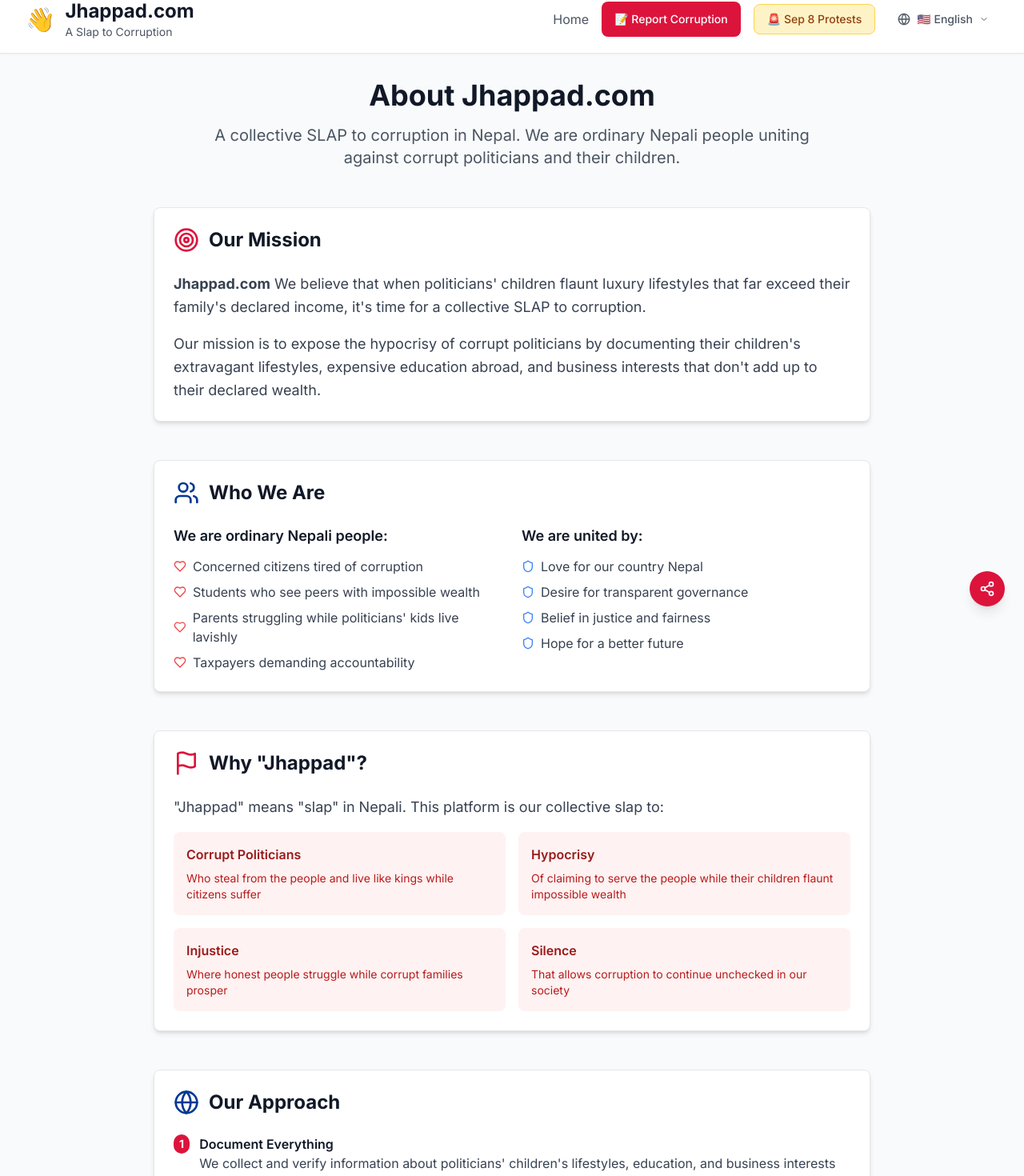
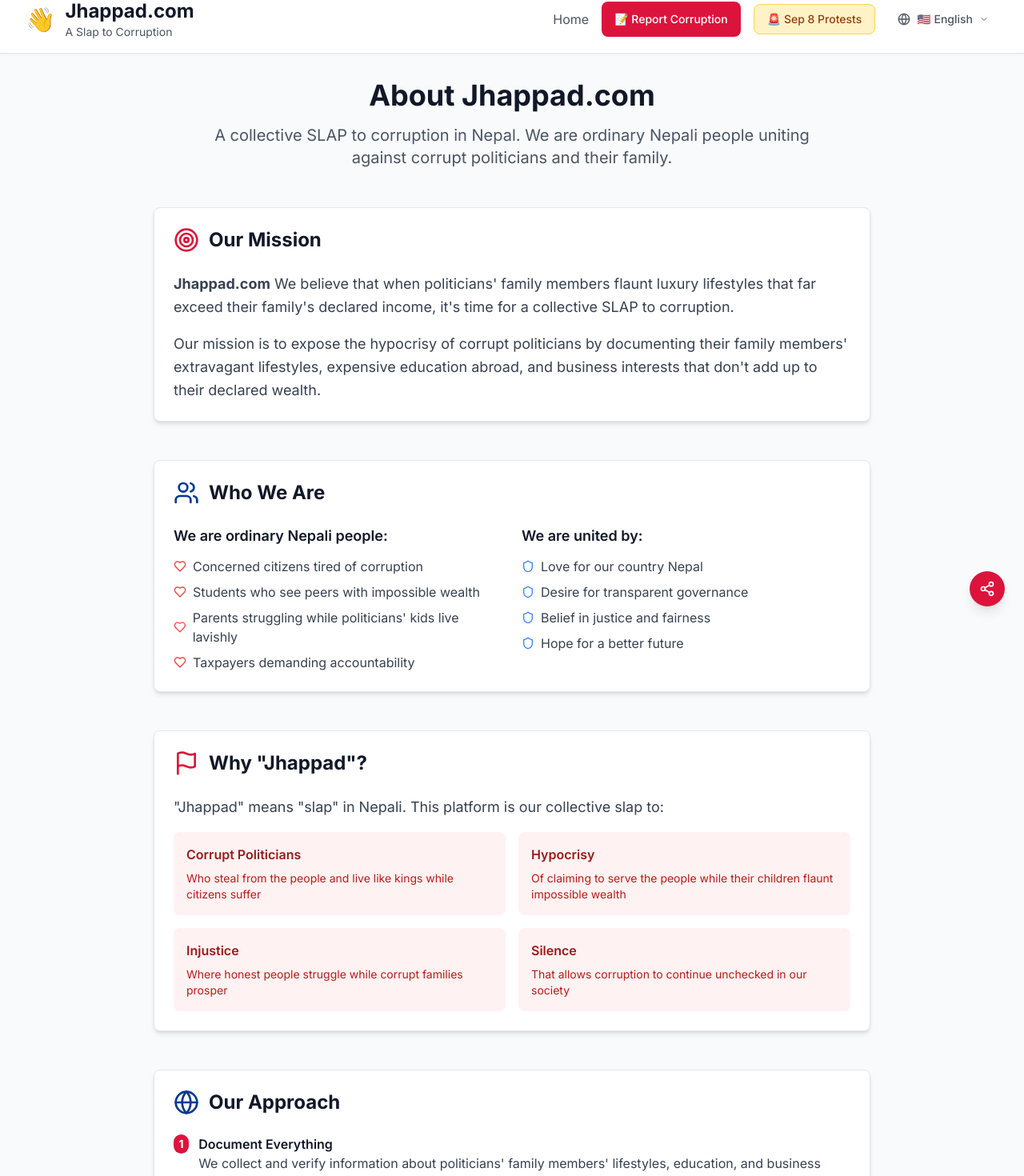
Before and after one commit to najus/jhappad, a Next.js app: page /about in a window 1280 px wide. Shown: the part 18-1488 px from the top of the page at 80% size. Built offline with nearby package versions, Linux system fonts and the light colour scheme.

Commit message:
Update children to family

```diff
--- a/app/layout.tsx
+++ b/app/layout.tsx
@@ -9,7 +9,7 @@ const inter = Inter({ subsets: ['latin'] })
 
 export const metadata: Metadata = {
   title: 'Jhappad.com - A Slap to Corruption in Nepal',
-  description: 'A collective SLAP to corruption in Nepal. We are ordinary Nepali people uniting against corrupt politicians and their children who spend taxpayers money on their personal luxuries',
+  description: 'A collective SLAP to corruption in Nepal. We are ordinary Nepali people uniting against corrupt politicians and their family who spend taxpayers money on their personal luxuries',
   keywords: ['nepal', 'corruption', 'transparency', 'accountability', 'politics', 'jhappad', 'slap'],
   authors: [{ name: 'Jhappad.com Contributors' }],
   icons: {
@@ -19,7 +19,7 @@ export const metadata: Metadata = {
   },
   openGraph: {
     title: 'Jhappad.com - A Slap to Corruption in Nepal',
-    description: 'A collective SLAP to corruption in Nepal. We are ordinary Nepali people uniting against corrupt politicians and their children who spend taxpayers money on their personal luxuries',
+    description: 'A collective SLAP to corruption in Nepal. We are ordinary Nepali people uniting against corrupt politicians and their family who spend taxpayers money on their personal luxuries',
     type: 'website',
     url: 'https://jhappad.com',
     siteName: 'Jhappad.com',
@@ -36,7 +36,7 @@ export const metadata: Metadata = {
   twitter: {
     card: 'summary_large_image',
     title: 'Jhappad.com - A Slap to Corruption in Nepal',
-    description: 'A collective SLAP to corruption in Nepal. We are ordinary Nepali people uniting against corrupt politicians and their children who spend taxpayers money on their personal luxuries',
+    description: 'A collective SLAP to corruption in Nepal. We are ordinary Nepali people uniting against corrupt politicians and their family who spend taxpayers money on their personal luxuries',
     images: ['https://via.placeholder.com/1200x630/DC143C/FFFFFF?text=Jhappad.com+-+A+Slap+to+Corruption+in+Nepal'],
     creator: '@jhappad',
   },
--- a/components/SocialShare.tsx
+++ b/components/SocialShare.tsx
@@ -31,8 +31,8 @@ export default function SocialShare({
     : "Jhappad.com - A Slap to Corruption in Nepal"
 
   const defaultDescription = language === 'ne'
-    ? "नेपालमा भ्रष्टाचारको विरुद्ध आन्दोलनमा सामेल हुनुहोस्। भ्रष्ट राजनीतिज्ञ र उनीहरूका सन्तानहरूको विलासी जीवनशैली ट्र्याक गर्नुहोस्।"
-    : "Join the movement against corruption in Nepal. Track corrupt politicians and their children's lavish lifestyles."
+    ? "नेपालमा भ्रष्टाचारको विरुद्ध आन्दोलनमा सामेल हुनुहोस्। भ्रष्ट राजनीतिज्ञ र उनीहरूका परिवारहरूको विलासी जीवनशैली ट्र्याक गर्नुहोस्।"
+    : "Join the movement against corruption in Nepal. Track corrupt politicians and their family's lavish lifestyles."
 
   // Use current page URL if not provided
   const shareUrl = url || (typeof window !== 'undefined' ? window.location.href : '')
--- a/contexts/LanguageContext.tsx
+++ b/contexts/LanguageContext.tsx
@@ -30,7 +30,7 @@ const translations = {
     // Homepage
     'home.title': 'Jhappad.com',
     'home.subtitle': 'A Slap to Corruption',
-    'home.description': 'A collective SLAP to corruption in Nepal. We are ordinary Nepali people uniting against corrupt politicians and their children.',
+    'home.description': 'A collective SLAP to corruption in Nepal. We are ordinary Nepali people uniting against corrupt politicians and their family.',
     'home.stats.politicians': 'Politicians Tracked',
     'home.stats.children': 'Family Members Documented',
     'home.stats.wealth': 'Wealth Exposed',
@@ -40,7 +40,7 @@ const translations = {
     'home.search.trySearching': 'Try searching for:',
     'home.search.clear': 'Clear Search',
     'home.cta.title': 'Join the JHAPPAD Movement',
-    'home.cta.description': 'Help us deliver the biggest SLAP to corruption! Share information about corrupt politicians and their children anonymously.',
+    'home.cta.description': 'Help us deliver the biggest SLAP to corruption! Share information about corrupt politicians and their family anonymously.',
     'home.cta.report': 'Report Corruption Anonymously',
     'home.cta.quick': 'Quick & Easy • No Technical Skills Required • 100% Anonymous',
     'home.cta.technical': 'Technical Contribution Guide',
@@ -71,8 +71,8 @@ const translations = {
     // About Page
     'about.title': 'About Jhappad.com',
     'about.mission.title': 'Our Mission',
-    'about.mission.description': 'Jhappad.com is more than just a website - it\'s a movement. We believe that when politicians\' children flaunt luxury lifestyles that far exceed their family\'s declared income, it\'s time for a collective SLAP to corruption.',
-    'about.mission.description2': 'Our mission is to expose the hypocrisy of corrupt politicians by documenting their children\'s extravagant lifestyles, expensive education abroad, and business interests that don\'t add up to their declared wealth.',
+    'about.mission.description': 'Jhappad.com is more than just a website - it\'s a movement. We believe that when politicians\' family members flaunt luxury lifestyles that far exceed their family\'s declared income, it\'s time for a collective SLAP to corruption.',
+    'about.mission.description2': 'Our mission is to expose the hypocrisy of corrupt politicians by documenting their family members\' extravagant lifestyles, expensive education abroad, and business interests that don\'t add up to their declared wealth.',
     'about.who.title': 'Who We Are',
     'about.who.ordinary': 'We are ordinary Nepali people:',
     'about.who.concerned': 'Concerned citizens tired of corruption',
@@ -96,11 +96,11 @@ const translations = {
     'about.why.silence.desc': 'That allows corruption to continue unchecked in our society',
     'about.approach.title': 'Our Approach',
     'about.approach.step1': 'Document Everything',
-    'about.approach.step1.desc': 'We collect and verify information about politicians\' children\'s lifestyles, education, and business interests from credible sources.',
+    'about.approach.step1.desc': 'We collect and verify information about politicians\' family members\' lifestyles, education, and business interests from credible sources.',
     'about.approach.step2': 'Source Everything',
     'about.approach.step2.desc': 'Every piece of information is backed by credible sources - news articles, social media posts, business registries, and official documents.',
     'about.approach.step3': 'Expose Hypocrisy',
-    'about.approach.step3.desc': 'We highlight the disconnect between declared family income and the extravagant lifestyles of politicians\' children.',
+    'about.approach.step3.desc': 'We highlight the disconnect between declared family income and the extravagant lifestyles of politicians\' family members.',
     'about.approach.step4': 'Demand Accountability',
     'about.approach.step4.desc': 'We call for transparency, proper investigation, and accountability from our elected representatives.',
     'about.cta.title': 'Join the Movement',
@@ -111,7 +111,7 @@ const translations = {
 
     // Contribute Page
     'contribute.title': 'Contribute to Jhappad.com',
-    'contribute.description': 'Help us deliver the biggest SLAP to corruption by contributing information about corrupt politicians and their children.',
+    'contribute.description': 'Help us deliver the biggest SLAP to corruption by contributing information about corrupt politicians and their family.',
     'contribute.cta.report': 'Report Corruption Info',
     'contribute.cta.quick': 'Quick & Easy • No Technical Skills Required • 100% Anonymous',
     'contribute.easy.title': 'Easy Way',
@@ -312,13 +312,13 @@ const translations = {
     // About Page
     'about.title': 'झाप्पड.कमको बारेमा',
     'about.mission.title': 'हाम्रो मिशन',
-    'about.mission.description': 'झाप्पड.कम केवल वेबसाइट मात्र होइन - यो आन्दोलन हो। हामी मान्छौं कि जब राजनीतिज्ञका सन्तानहरूले आफ्नो परिवारको घोषित आम्दानीभन्दा धेरै बढी विलासी जीवनशैली प्रदर्शन गर्छन्, यो भ्रष्टाचारलाई सामूहिक झाप्पड दिने समय हो।',
-    'about.mission.description2': 'हाम्रो मिशन भ्रष्ट राजनीतिज्ञहरूको पाखण्डलाई उनीहरूका सन्तानहरूको विलासी जीवनशैली, विदेशमा महँगो शिक्षा, र आफ्नो घोषित सम्पत्तिसँग मेल नखाने व्यापारिक हितहरूको दस्तावेजीकरण गरेर उजागर गर्नु हो।',
+    'about.mission.description': 'झाप्पड.कम केवल वेबसाइट मात्र होइन - यो आन्दोलन हो। हामी मान्छौं कि जब राजनीतिज्ञका परिवार सदस्यहरूले आफ्नो परिवारको घोषित आम्दानीभन्दा धेरै बढी विलासी जीवनशैली प्रदर्शन गर्छन्, यो भ्रष्टाचारलाई सामूहिक झाप्पड दिने समय हो।',
+    'about.mission.description2': 'हाम्रो मिशन भ्रष्ट राजनीतिज्ञहरूको पाखण्डलाई उनीहरूका परिवार सदस्यहरूको विलासी जीवनशैली, विदेशमा महँगो शिक्षा, र आफ्नो घोषित सम्पत्तिसँग मेल नखाने व्यापारिक हितहरूको दस्तावेजीकरण गरेर उजागर गर्नु हो।',
     'about.who.title': 'हामी को हौं',
     'about.who.ordinary': 'हामी सामान्य नेपाली हौं:',
     'about.who.concerned': 'भ्रष्टाचारबाट थकित चिन्तित नागरिकहरू',
     'about.who.students': 'असम्भव सम्पत्ति भएका सहपाठीहरू देख्ने विद्यार्थीहरू',
-    'about.who.parents': 'राजनीतिज्ञका छोराछोरीहरू विलासी जीवन बिताउँदा संघर्ष गर्ने अभिभावकहरू',
+    'about.who.parents': 'राजनीतिज्ञका परिवारहरू विलासी जीवन बिताउँदा संघर्ष गर्ने अभिभावकहरू',
     'about.who.taxpayers': 'जवाफदेहिता माग्ने करदाताहरू',
     'about.who.united': 'हामी यसबाट एकजुट छौं:',
     'about.who.love': 'हाम्रो देश नेपालको प्रेम',
@@ -483,7 +483,7 @@ const translations = {
     'home.politiciansExposed': 'राजनीतिज्ञ उजागर',
     'home.publicRecords': 'भ्रष्ट राजनीतिज्ञ र उनीहरूका परिवारहरूका सार्वजनिक रेकर्डहरू',
     'home.familyMembers': 'परिवार सदस्यहरू',
-    'home.childrenRelatives': 'करदाताको पैसामा बस्ने छोराछोरी र नातेदारहरू',
+    'home.childrenRelatives': 'करदाताको पैसामा बस्ने परिवार र नातेदारहरू',
     'home.socialShares': 'सामाजिक साझेदारीहरू',
     'home.everyShareHelps': 'प्रत्येक साझेदारीले अधिक भ्रष्टाचार उजागर गर्न मद्दत गर्छ',
     'home.platformVoice': 'यो प्लेटफर्मले भ्रष्टाचारबाट थकित सामान्य नेपालीहरूलाई आवाज दिँदैछ। प्रत्येक उजागर भएको राजनीतिज्ञ राम्रो नेपालतर्फ एक कदम हो।',
--- a/schema/politician-schema.json
+++ b/schema/politician-schema.json
@@ -2,7 +2,7 @@
   "$schema": "http://json-schema.org/draft-07/schema#",
   "type": "object",
   "title": "Nepali Politician Data Schema",
-  "description": "Schema for tracking corrupt Nepali politicians and their children",
+  "description": "Schema for tracking corrupt Nepali politicians and their family",
   "required": ["id", "name", "position", "party", "children"],
   "properties": {
     "id": {
```
Also changed, not shown: 2 other files (tests, documents, lock files or other folders).
